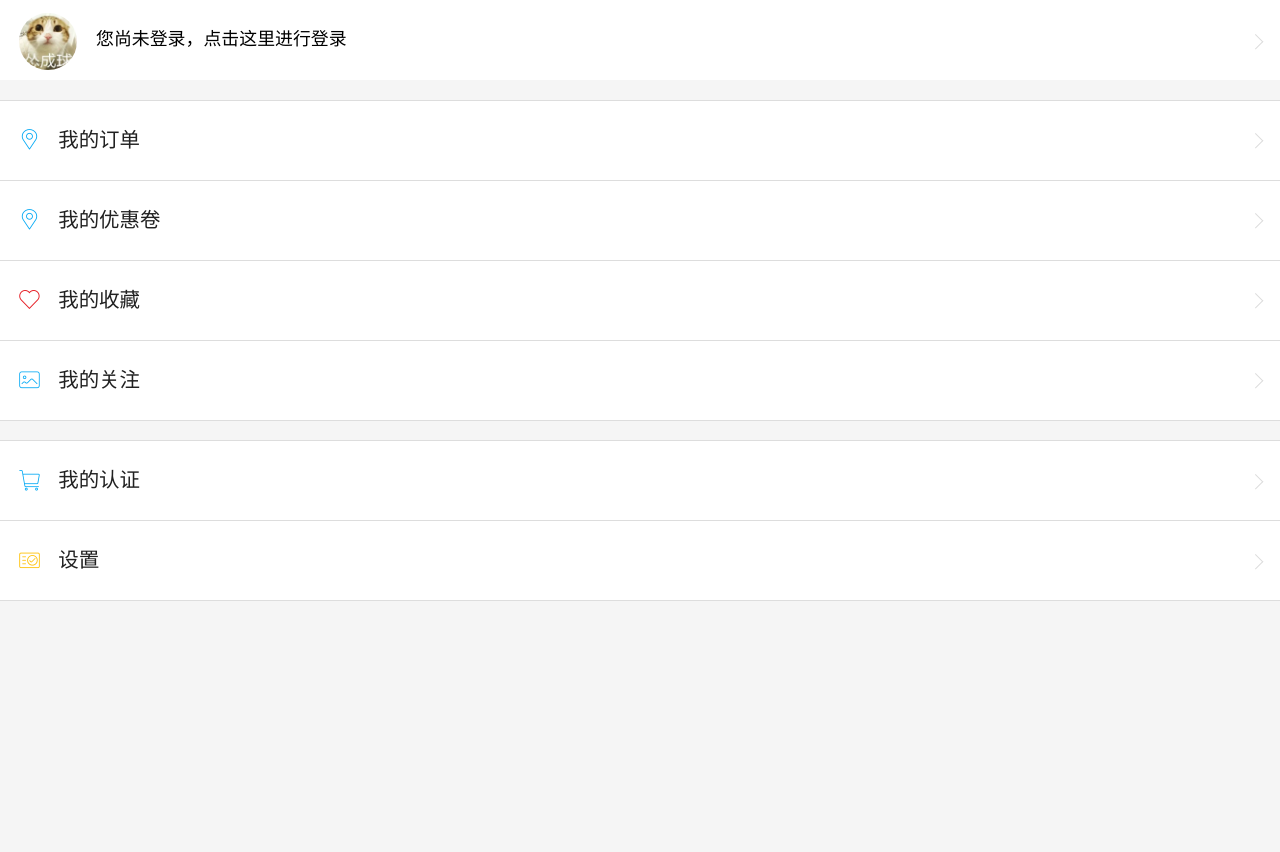
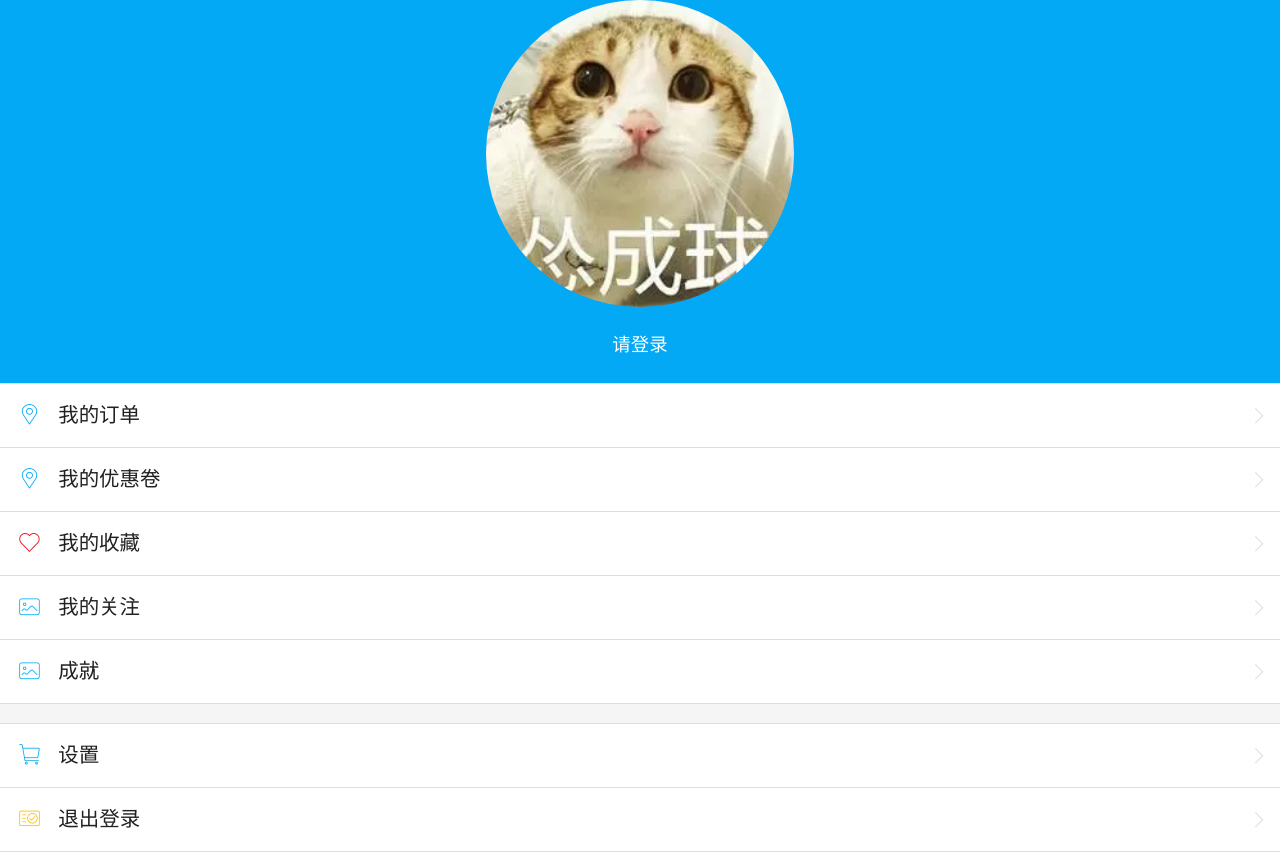
Before and after one commit to xuebabiji/xuebabiji, a plain HTML site: page html/my.html in a window 1280 px wide. Before the commit the page ends 800 px from the top, so only its background shows below. Drawn offline with Linux system fonts and the light colour scheme.

Commit message:
2017-03-28 22:27:00 界面修改

```diff
--- a/html/my.html
+++ b/html/my.html
@@ -8,33 +8,35 @@
     <link rel="stylesheet" type="text/css" href="../css/api.css"/>
         <link rel="stylesheet" type="text/css" href="../css/aui.css"/>
     <style>
-    	body{
-
-    	}
-    	 .text-white {
-            color: #000 !important;
+        .aui-list-item{
+        height:8vh;
         }
-        .aui-list-item{
-        height:10vh;
+        .user-info{
+            text-align: center;
+            width: 100%;
+            background-color: #03a9f4;
         }
-        header{height: 3.5rem}
+        .user-info img{
+            width: 24vw;
+            margin-left: 38vw;
+            border-radius: 50%;
+        }
+        .user-info p{
+            font-size: 0.9em;
+            color: #fff;
+            margin-top: 3vh;
+            padding-bottom: 3vh;
+        }
         </style>
 </head>
 <body>
-	 <section class="aui-content" id="user-info">
-        <div class="aui-list aui-media-list aui-list-noborder">
-            <div class="aui-list-item aui-list-item-middle">
-                <div class="aui-media-list-item-inner ">
-                    <div class="aui-list-item-media" style="width:3rem;">
-                        <img src="../img/IMG_0605.JPG" class="aui-img-round" >
-                    </div>
-                    <div class="aui-list-item-inner aui-list-item-arrow">
-                        <div class="aui-list-item-text text-white aui-font-size-15">您尚未登录，点击这里进行登录</div>                    </div>
-                </div>
-            </div>
-        </div>
-    </section>
-    <section class="aui-content" style="margin-top:20px;">
+<section class="aui-content" id="user-info">
+    <div class="user-info aui-list-noborder">
+        <img src="../img/IMG_0605.JPG">
+        <p>请登录</p>
+    </div>
+</section>
+    <section class="aui-content">
         <ul class="aui-list aui-list-in aui-margin-b-15">
             <li class="aui-list-item">
                 <div class="aui-list-item-label-icon">
@@ -68,6 +70,15 @@
                     <div class="aui-list-item-title">我的关注	</div>
                 </div>
             </li>
+            <li class="aui-list-item">
+                <div class="aui-list-item-label-icon">
+                    <i class="aui-iconfont aui-icon-image aui-text-info"></i>
+                </div>
+                <div class="aui-list-item-inner aui-list-item-arrow">
+                    <div class="aui-list-item-title">成就</div>
+                </div>
+            </li>
+
         </ul>
         <ul class="aui-list aui-list-in">
             <li class="aui-list-item">
@@ -75,7 +86,7 @@
                     <i class="aui-iconfont aui-icon-cart aui-text-info"></i>
                 </div>
                 <div class="aui-list-item-inner aui-list-item-arrow">
-                    <div class="aui-list-item-title">我的认证</div>
+                    <div class="aui-list-item-title">设置</div>
                     <div class="aui-list-item-right"></div>
                 </div>
             </li>
@@ -84,7 +95,7 @@
                     <i class="aui-iconfont aui-icon-cert aui-text-warning"></i>
                 </div>
                 <div class="aui-list-item-inner aui-list-item-arrow">
-                    <div class="aui-list-item-title">设置</div>
+                    <div class="aui-list-item-title">退出登录</div>
                     <div class="aui-list-item-right"></div>
                 </div>
             </li>
```
Also changed, not shown: html/find.html (+0 -24 lines), html/index_Frame.html (+3 -3 lines).
